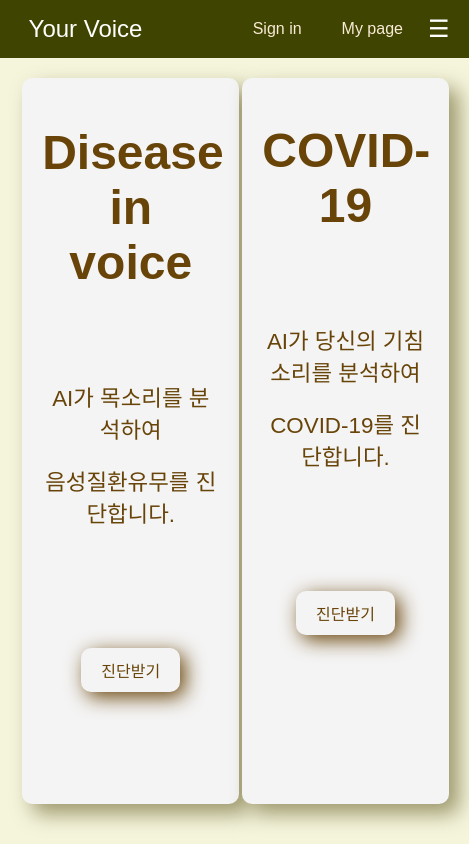
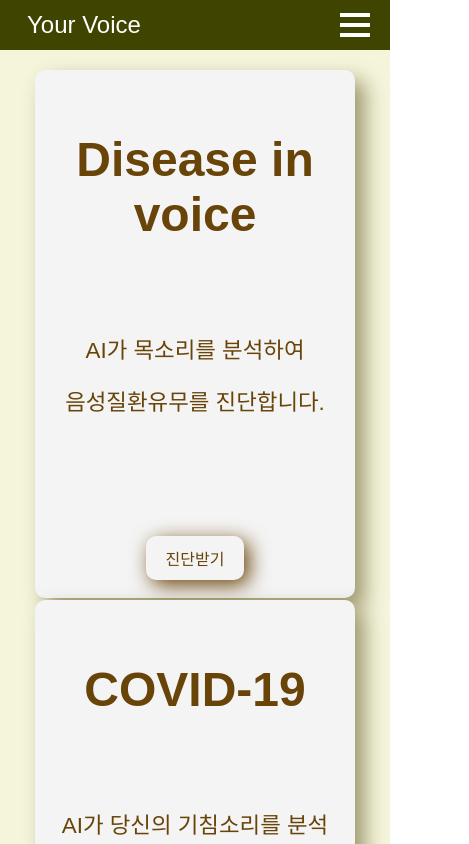
Before and after one commit to Soojong94/SilJeon, a React (Create React App) app in the folder your_voice/front/: page / in a window 390 px wide. Shown: the top 844 px of the page, 469 px wide, since content can reach past the window. Built offline with nearby package versions, Linux system fonts and the light colour scheme.

Commit message:
hamburger

```diff
--- a/your_voice/front/src/MainPg/MainPg.css
+++ b/your_voice/front/src/MainPg/MainPg.css
@@ -1,4 +1,4 @@
-
+/* MainPg.css */
 body {
   margin: 0;
   font-family: Arial, sans-serif;
@@ -40,12 +40,44 @@ body {
   cursor: pointer;
   border-radius: 5px;
   font-size: 1em;
-  color :antiquewhite
+  color: antiquewhite;
 }
 
 .hamburger-menu {
   cursor: pointer;
-  font-size: 1.5em;
+  display: flex;
+  flex-direction: column;
+  justify-content: space-around;
+  width: 30px;
+  height: 30px;
+}
+
+.hamburger-menu div {
+  width: 100%;
+  height: 4px;
+  background-color: white;
+}
+
+.dropdown-menu {
+  display: flex;
+  flex-direction: column;
+  background-color: #3f4501;
+  padding: 10px;
+  position: absolute;
+  top: 60px;
+  right: 20px;
+  border-radius: 5px;
+}
+
+.dropdown-menu a {
+  color: white;
+  text-decoration: none;
+  padding: 10px;
+  border-radius: 5px;
+}
+
+.dropdown-menu a:hover {
+  background-color: #575d3d;
 }
 
 .main-box {
@@ -54,11 +86,9 @@ body {
   gap: 0;
   padding: 20px;
   background-color: rgb(245, 245, 220);
-
 }
 
 .voice, .covid {
-
   justify-self: center;
   width: 80%;
   height: 92%;
@@ -68,7 +98,6 @@ body {
   box-shadow: 10px 10px 20px rgba(72, 62, 1, 0.5);
   text-align: center;
   margin: 0 auto;
-
 }
 
 .voiceDsEg {
@@ -76,13 +105,13 @@ body {
   margin-bottom: 90px;
   margin-top: 15%;
   font-size: 3em;
-  color : rgb(104, 68, 9);
+  color: rgb(104, 68, 9);
 }
 
 .expln {
   font-size: 1.4em;
-  margin:20px 0;
-  color : rgb(104, 68, 9);
+  margin: 20px 0;
+  color: rgb(104, 68, 9);
 }
 
 .voiceDg, .covidDg {
@@ -93,12 +122,24 @@ body {
   border-radius: 10px;
   font-size: 1em;
   margin-top: 100px;
-  color : rgb(104, 68, 9);
+  color: rgb(104, 68, 9);
   box-shadow: 5px 5px 20px;
 }
 
+.voiceDg:hover, .covidDg:hover {
+  background-color: rgb(107, 61, 5);
+}
 
+@media (max-width: 768px) {
+  .nav-button {
+    display: none; /* 버튼 숨김 */
+  }
 
- .covidDg :hover ,.voiceDg :hover {
-  background-color: rgb(107, 61, 5);
- }
+  .hamburger-menu {
+    display: flex; /* 햄버거 메뉴 표시 */
+  }
+
+  .main-box {
+    grid-template-columns: 1fr; /* 작은 화면에서는 단일 열로 설정 */
+  }
+}
--- a/your_voice/front/src/MainPg/MainPg.jsx
+++ b/your_voice/front/src/MainPg/MainPg.jsx
@@ -1,7 +1,13 @@
-import React from 'react';
+import React, { useState } from 'react';
 import './MainPg.css';
 
 function MainPg() {
+    const [isMenuOpen, setIsMenuOpen] = useState(false);
+
+    const toggleMenu = () => {
+        setIsMenuOpen(!isMenuOpen);
+    };
+
     return (
         <div className="main-container">
             <header className="header">
@@ -10,9 +16,19 @@ function MainPg() {
                     <div className="nav-items">
                         <a href='#'><button className="nav-button">Sign in</button></a>
                         <a href='#'><button className="nav-button">My page</button></a>
-                        <div className="hamburger-menu">☰</div>
+                        <div className="hamburger-menu" onClick={toggleMenu}>
+                            <div></div>
+                            <div></div>
+                            <div></div>
+                        </div>
                     </div>
                 </nav>
+                {isMenuOpen && (
+                    <div className="dropdown-menu">
+                        <a href="#">월간 차트</a>
+                        <a href="#">분석결과</a>
+                    </div>
+                )}
             </header>
             <div className="main-box">
                 <div className="voice">
@@ -25,7 +41,7 @@ function MainPg() {
                     <h2 className='voiceDsEg'>COVID-19</h2>
                     <p className="expln">AI가 당신의 기침소리를 분석하여</p>
                     <p className="expln">COVID-19를 진단합니다.</p>
-                    <a href="#"><button className='covidDg'>진단받기</button></a>
+                    <a href="#"><button className='covidDg' >진단받기</button></a>
                 </div>
             </div>
         </div>
```
